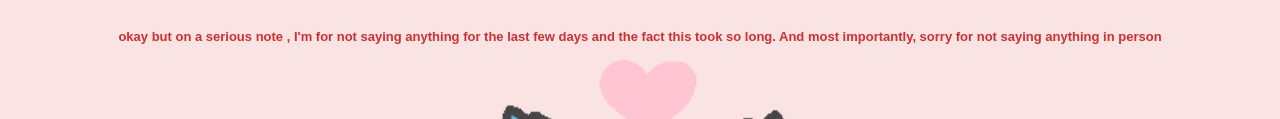
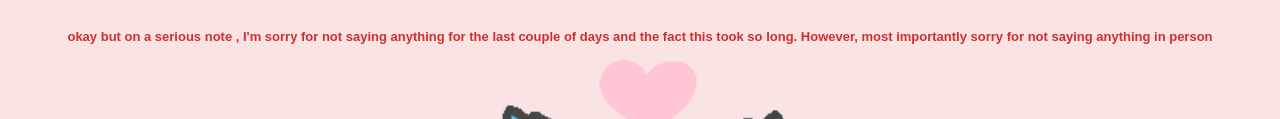
Before and after one commit to NaelAli/Promposal-, a plain HTML site: page yes_page.html in a window 1280 px wide. Shown: the part 208-327 px from the top of the page. Drawn offline with Linux system fonts and the light colour scheme.

Commit message:
Update yes_page.html

```diff
--- a/yes_page.html
+++ b/yes_page.html
@@ -9,7 +9,7 @@
 <body>
     <div class="container">
         <h1 class="header_text">Knew you would say yes!</h1>
-         <h3 class="footer_text">okay but on a serious note , I'm for not saying anything for the last few days and the fact this took so long. And most importantly, sorry for not saying anything in person</h3>
+         <h3 class="footer_text">okay but on a serious note , I'm sorry for not saying anything for the last couple of days and the fact this took so long. However, most importantly sorry for not saying anything in person</h3>
         <div class="gif_container">
             <img src="Bugcat Sticker by Capoo.gif">
         </div>
```
